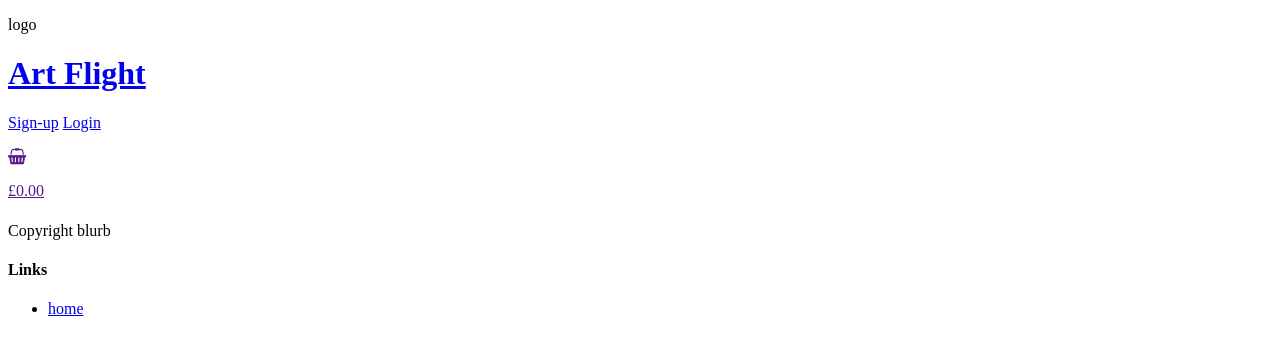
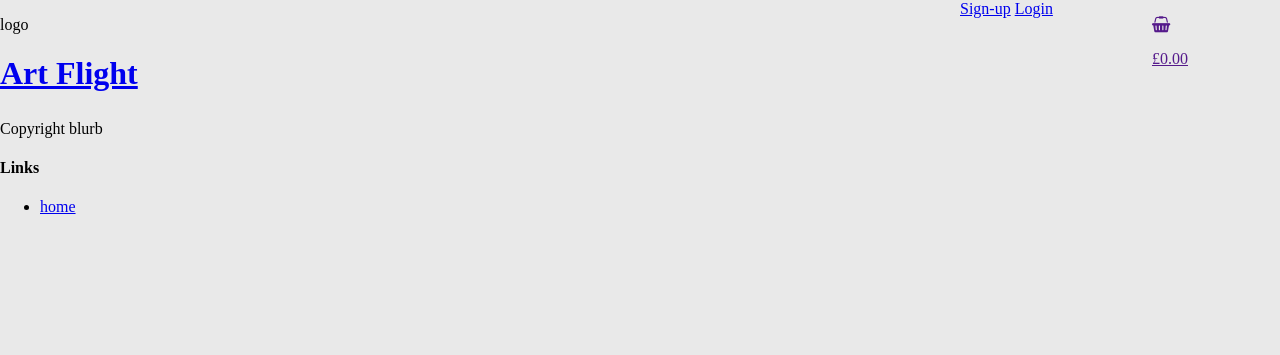
Before and after one commit to ConnorFriday-code/art-flight, a Django app: template templates/base.html in a window 1280 px wide. Shown: the top 355 px of the page. Run offline with Django 3.2, Linux system fonts and the light colour scheme; the template is opened without the code that fills it, so the values that code supplies are empty.

Commit message:
Adding CSS style sheet to base.html.

```diff
--- a/art_flight/settings.py
+++ b/art_flight/settings.py
@@ -155,6 +155,7 @@ USE_TZ = True
 # https://docs.djangoproject.com/en/3.2/howto/static-files/
 
 STATIC_URL = '/static/'
+STATICFILES_DIRS = [os.path.join(BASE_DIR, 'static')]
 
 # Default primary key field type
 # https://docs.djangoproject.com/en/3.2/ref/settings/#default-auto-field
--- /dev/null
+++ b/static/css/base.css
@@ -0,0 +1,33 @@
+body{
+    background-color: #e9e9e9;
+    display: flex;
+    flex-direction: column;
+    margin: 0;
+    padding: 0;
+}
+
+/* -------------------------------------------- header */
+
+#header-large{
+    display: flex;
+    flex-direction: column;
+    width: 100vw;
+}
+
+#header-top{
+    display: flex;
+    flex-direction: row;
+    width: 100%;
+}
+
+#branding{
+    width: 75%;
+}
+
+#login-div{
+    width: 15%;
+}
+
+#checkout-link{
+    width: 10%;
+}
--- a/templates/base.html
+++ b/templates/base.html
@@ -28,6 +28,9 @@
 
     <link rel="stylesheet" href="https://maxcdn.bootstrapcdn.com/font-awesome/4.7.0/css/font-awesome.min.css" type="text/css">
 
+    <!-- custom css -->
+
+    <link rel="stylesheet" href="{% static 'css/base.css' %}">
     {% endblock %}
 
     {% block extra_css %}
@@ -55,7 +58,7 @@
 
         <div id="header-large">
             <div id="header-top">
-                <div>
+                <div id="branding">
                     <p>logo</p>
                     <h1>
                         <a href="{% url 'home' %}">Art Flight</a>
@@ -64,13 +67,24 @@
 
                 <!-- account links -->
 
-                <div>
+                <div id="login-div">
+
+                    <!-- if user has an account -->
+
                     {% if request.user.is_authenticated %}
+
+                        <!-- if user is a superuser then add extra admin link-->
+
                         {% if request.user.is_superuser %}
                             <a href="">Site Management</a>
                         {% endif %}
+
+                        <!-- Load option to view profile/logout -->
+
                         <a href="">My Profile</a>
                         <a href="{% url 'account_logout' %}">Logout</a>
+
+                    <!-- if not then offer to login/signup -->
                     {% else %}
                         <a href="{% url 'account_signup' %}">Sign-up</a>
                         <a href="{% url 'account_login' %}">Login</a>
@@ -79,7 +93,7 @@
 
                 <!-- Checkout -->
 
-                <a class="{% if grand_total %}{% else %} {% endif %}" href="">
+                <a id="checkout-link" class="{% if grand_total %}{% else %} {% endif %}" href="">
                     <div>
                         <p><i class="fa fa-shopping-basket" aria-hidden="true"></i></p>
                         <p>
```
